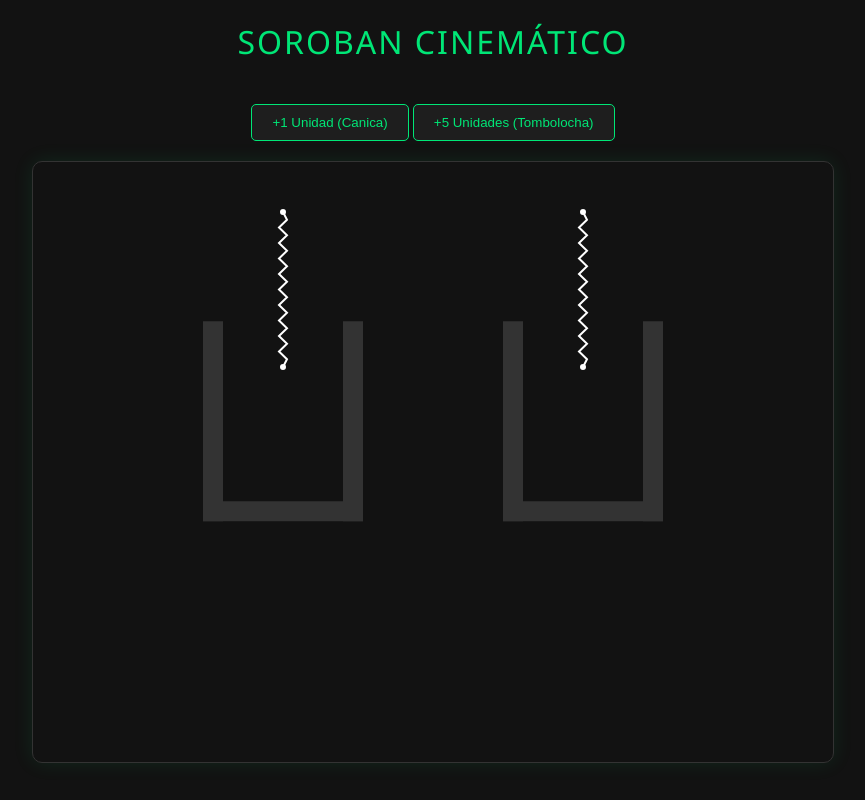
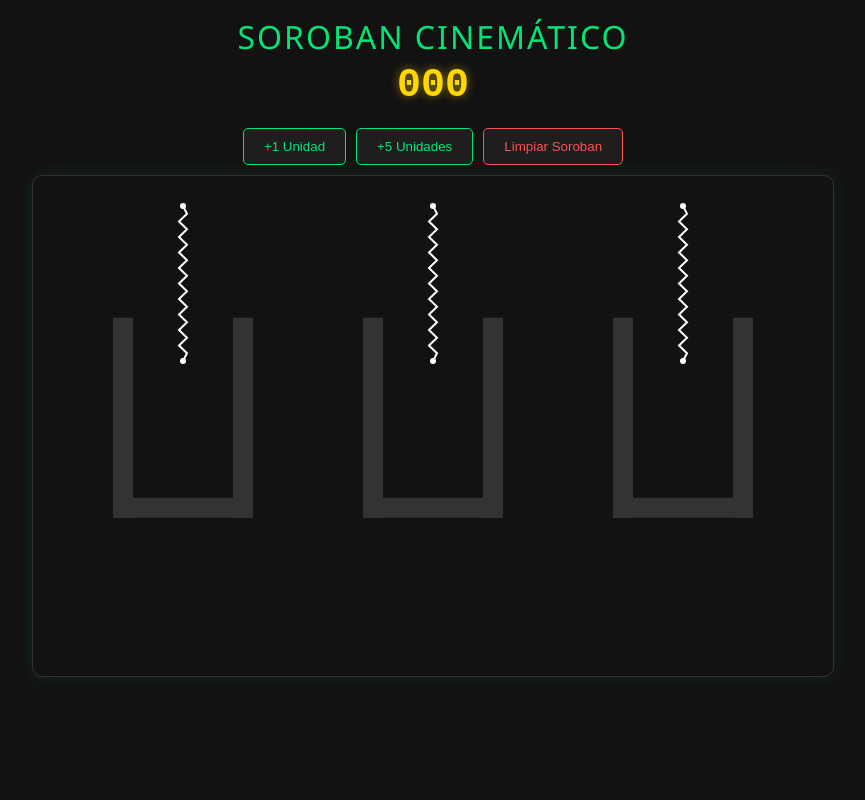
Before and after one commit to RenatoMRobles/Robles_Soroban_Cinematico, a Flask app: page / in a window 1280 px wide. Shown: the whole page, without its empty margins (207-1072 px from the left). Run offline with Flask 3, Linux system fonts and the light colour scheme.

Commit message:
Fase 3: HUD digital, Centenas y Boton Reset 1

```diff
--- a/templates/index.html
+++ b/templates/index.html
@@ -10,138 +10,161 @@
             color: #E0E0E0; font-family: 'Segoe UI', Tahoma, Geneva, Verdana, sans-serif;
             display: flex; flex-direction: column; align-items: center; overflow: hidden;
         }
-        h1 { margin-top: 20px; font-weight: 300; letter-spacing: 2px; color: #00E676; }
+        h1 { margin-top: 15px; font-weight: 300; letter-spacing: 2px; color: #00E676; margin-bottom: 5px; }
+
+        /* 🎛️ Estilo del Marcador Digital Holográfico */
+        #marcador {
+            font-size: 2.5em;
+            font-weight: bold;
+            color: #FFD700; /* Oro corporativo */
+            text-shadow: 0 0 10px rgba(255, 215, 0, 0.5);
+            margin-bottom: 10px;
+            font-family: 'Courier New', Courier, monospace;
+        }
+
         #canvas-container {
-            width: 800px; height: 600px; border: 1px solid #333;
-            box-shadow: 0 0 20px rgba(0, 230, 118, 0.1); border-radius: 10px; margin-top: 20px;
+            width: 800px; height: 500px; border: 1px solid #333;
+            box-shadow: 0 0 20px rgba(0, 230, 118, 0.1); border-radius: 10px; margin-top: 10px;
         }
-        .controls { margin-top: 20px; }
+        .controls { margin-top: 10px; display: flex; gap: 10px; }
         button {
             background-color: #1E1E1E; color: #00E676; border: 1px solid #00E676;
             padding: 10px 20px; border-radius: 5px; cursor: pointer; transition: all 0.3s ease;
         }
         button:hover { background-color: #00E676; color: #121212; }
+        .btn-reset { color: #FF5252; border-color: #FF5252; }
+        .btn-reset:hover { background-color: #FF5252; color: #121212; }
     </style>
 </head>
 <body>
     <h1>SOROBAN CINEMÁTICO</h1>
+    <div id="marcador">000</div>
+
     <div class="controls">
-        <button onclick="agregarCanica(1)">+1 Unidad (Canica)</button>
-        <button onclick="agregarCanica(5)">+5 Unidades (Tombolocha)</button>
+        <button onclick="agregarCanica(1)">+1 Unidad</button>
+        <button onclick="agregarCanica(5)">+5 Unidades</button>
+        <button class="btn-reset" onclick="limpiarSoroban()">Limpiar Soroban</button>
     </div>
     <div id="canvas-container"></div>
+
     <script>
-        // Inicialización y físicas por el equipo Robles y Robles 🏢✨
-        const Engine = Matter.Engine,
-              Render = Matter.Render,
-              Runner = Matter.Runner,
-              Bodies = Matter.Bodies,
-              Body = Matter.Body,
-              Constraint = Matter.Constraint,
+        // Motores y Lógica Cuántica por Robles y Robles 🏢✨
+        const Engine = Matter.Engine, Render = Matter.Render, Runner = Matter.Runner,
+              Bodies = Matter.Bodies, Body = Matter.Body, Constraint = Matter.Constraint,
               Composite = Matter.Composite;
 
         const engine = Engine.create();
         const render = Render.create({
             element: document.getElementById('canvas-container'),
             engine: engine,
-            options: { width: 800, height: 600, wireframes: false, background: 'transparent' }
+            options: { width: 800, height: 500, wireframes: false, background: 'transparent' }
         });
 
-        const opcionesPared = { render: { fillStyle: '#333' } };
+        const opPared = { render: { fillStyle: '#333' } };
 
-        // ==========================================
-        // 🏛️ 1. COLUMNA DE UNIDADES (Derecha)
-        // ==========================================
-        const baseU = Bodies.rectangle(550, 350, 160, 20, opcionesPared);
-        const izqU = Bodies.rectangle(480, 260, 20, 200, opcionesPared);
-        const derU = Bodies.rectangle(620, 260, 20, 200, opcionesPared);
+        // Función para construir columnas con gravedad (Código modular elegante 📐)
+        function crearColumna(x) {
+            const base = Bodies.rectangle(x, 350, 140, 20, opPared);
+            const izq = Bodies.rectangle(x - 60, 260, 20, 200, opPared);
+            const der = Bodies.rectangle(x + 60, 260, 20, 200, opPared);
+            const contenedor = Body.create({ parts: [base, izq, der], friction: 0.5, mass: 10, inertia: Infinity });
+            const ancla = Bodies.circle(x, 30, 10, { isStatic: true, render: { visible: false } });
+            const resorte = Constraint.create({
+                bodyA: ancla, bodyB: contenedor, pointB: { x: 0, y: -80 },
+                stiffness: 0.007, damping: 0.1, length: 150
+            });
+            Composite.add(engine.world, [contenedor, ancla, resorte]);
+            return contenedor; // Retornamos referencia si la necesitamos luego
+        }
 
-        const contenedorUnidades = Body.create({
-            parts: [baseU, izqU, derU], friction: 0.5, mass: 10, inertia: Infinity
-        });
+        // Instanciamos la arquitectura: Centenas(Izq), Decenas(Centro), Unidades(Der)
+        crearColumna(150); // Centenas
+        crearColumna(400); // Decenas
+        crearColumna(650); // Unidades
 
-        const anclaU = Bodies.circle(550, 50, 10, { isStatic: true, render: { visible: false } });
-        const resorteUnidades = Constraint.create({
-            bodyA: anclaU, bodyB: contenedorUnidades, pointB: { x: 0, y: -80 },
-            stiffness: 0.007, damping: 0.1, length: 150
-        });
+        // Variables Globales del Valor
+        let valUnidades = 0;
+        let valDecenas = 0;
+        let valCentenas = 0;
+        let canicasCuerpos = []; // Para poder borrarlas todas luego
 
-        // ==========================================
-        // 🏛️ 2. COLUMNA DE DECENAS (Izquierda)
-        // ==========================================
-        const baseD = Bodies.rectangle(250, 350, 160, 20, opcionesPared);
-        const izqD = Bodies.rectangle(180, 260, 20, 200, opcionesPared);
-        const derD = Bodies.rectangle(320, 260, 20, 200, opcionesPared);
+        // Actualizar el HUD en tiempo real
+        function actualizarMarcador() {
+            let total = valCentenas * 100 + valDecenas * 10 + valUnidades;
+            // Formatear a 3 dígitos (ej. 005, 042, 145)
+            document.getElementById('marcador').innerText = total.toString().padStart(3, '0');
+        }
 
-        const contenedorDecenas = Body.create({
-            parts: [baseD, izqD, derD], friction: 0.5, mass: 10, inertia: Infinity
-        });
+        function crearCanicaFisica(columna, valorVisual, tipo) {
+            let x = columna === 'unidades' ? 650 : (columna === 'decenas' ? 400 : 150);
 
-        const anclaD = Bodies.circle(250, 50, 10, { isStatic: true, render: { visible: false } });
-        const resorteDecenas = Constraint.create({
-            bodyA: anclaD, bodyB: contenedorDecenas, pointB: { x: 0, y: -80 },
-            stiffness: 0.007, damping: 0.1, length: 150
-        });
+            // Tamaños y colores corporativos
+            let radio = 15; let color = '#00E676'; let masa = 2; // Unidad base (1, 10, 100)
 
-        // Agregamos ambas infraestructuras al mundo
-        Composite.add(engine.world, [
-            contenedorUnidades, anclaU, resorteUnidades,
-            contenedorDecenas, anclaD, resorteDecenas
-        ]);
+            if (tipo === 'tombolocha') { // La de valor 5
+                radio = 30; color = '#FF4081'; masa = 10;
+            } else if (columna === 'decenas') {
+                radio = 25; color = '#2979FF'; masa = 5; // Decena base
+            } else if (columna === 'centenas') {
+                radio = 35; color = '#FFD700'; masa = 8; // Centena base (Oro)
+            }
 
-        // Variables de estado
-        let contadorUnidades = 0;
-        let contadorDecenas = 0;
-        let canicasUnidades = [];
-        let canicasDecenas = [];
-
-        // Función modular para crear canicas visuales
-        function crearCanicaFisica(columna, valor) {
-            let x = columna === 'unidades' ? 550 : 250;
-            // 1 = verde (15px), 5 = rosa (30px), 10 = azul corporativo (35px)
-            let radio = valor === 1 ? 15 : (valor === 5 ? 30 : 35);
-            let color = valor === 1 ? '#00E676' : (valor === 5 ? '#FF4081' : '#2979FF');
-            let masa = valor === 1 ? 2 : (valor === 5 ? 10 : 20);
-
-            let nuevaCanica = Bodies.circle(x, 80, radio, {
-                restitution: 0.5, mass: masa, render: { fillStyle: color }
-            });
-
-            if(columna === 'unidades') canicasUnidades.push(nuevaCanica);
-            else canicasDecenas.push(nuevaCanica);
-
+            let nuevaCanica = Bodies.circle(x, 60, radio, { restitution: 0.5, mass: masa, render: { fillStyle: color } });
+            canicasCuerpos.push(nuevaCanica);
             Composite.add(engine.world, nuevaCanica);
         }
 
+        function limpiarSoroban() {
+            // Eliminar todas las canicas físicas
+            canicasCuerpos.forEach(c => Composite.remove(engine.world, c));
+            canicasCuerpos = [];
+            // Resetear valores lógicos
+            valUnidades = 0; valDecenas = 0; valCentenas = 0;
+            actualizarMarcador();
+        }
+
         function agregarCanica(valor) {
-            contadorUnidades += valor;
+            valUnidades += valor;
 
-            // 1. Instanciar la canica visualmente
-            crearCanicaFisica('unidades', valor);
+            // Instanciar físicamente
+            crearCanicaFisica('unidades', valor, valor === 5 ? 'tombolocha' : 'normal');
 
-            // 2. Verificar si rompimos la barrera del 10
-            if (contadorUnidades >= 10) {
-                // El setTimeout crea un suspenso visual de medio segundo antes de agrupar
+            // Lógica en Cascada 🌊 (Unidades -> Decenas -> Centenas)
+            if (valUnidades >= 10) {
                 setTimeout(() => {
-                    console.log("¡Límite alcanzado! Transfiriendo masa a las Decenas...");
+                    let excedenteU = valUnidades - 10;
+                    valUnidades = excedenteU;
+                    valDecenas += 1; // Subimos una decena
 
-                    let excedente = contadorUnidades - 10;
+                    // Limpiar gráficamente SOLO unidades (Por ahora limpiamos todo el canvas por simplicidad física)
+                    // Para un efecto preciso, en el futuro filtraremos por coordenadas X
+                    limpiarSoroban();
 
-                    // Pulverizar las unidades físicas actuales (El rebote será glorioso)
-                    canicasUnidades.forEach(c => Composite.remove(engine.world, c));
-                    canicasUnidades = [];
-                    contadorUnidades = excedente;
+                    // Reconstruir estado actual en cadena
+                    valUnidades = excedenteU;
+                    valDecenas += 1;
 
-                    // Instanciar 1 canica en la columna de DECENAS
-                    contadorDecenas += 10;
-                    crearCanicaFisica('decenas', 10);
+                    // Desborde a Centenas
+                    if(valDecenas >= 10) {
+                        let excedenteD = valDecenas - 10;
+                        valDecenas = excedenteD;
+                        valCentenas += 1;
+                    }
 
-                    // Recrear las canicas sobrantes en unidades (Si metiste un 5 teniendo un 9, te sobran 4)
-                    for(let i = 0; i < excedente; i++) {
-                        crearCanicaFisica('unidades', 1);
-                    }
-                }, 600); // 600 milisegundos de gracia 🕒
+                    // Renderizar el nuevo estado
+                    for(let i=0; i<valCentenas; i++) crearCanicaFisica('centenas', 100, 'normal');
+                    for(let i=0; i<valDecenas; i++) crearCanicaFisica('decenas', 10, 'normal');
+
+                    // Logica de re-renderizado de unidades (Optimizando tomo y uno)
+                    let reconstruir5 = Math.floor(valUnidades / 5);
+                    let reconstruir1 = valUnidades % 5;
+                    for(let i=0; i<reconstruir5; i++) crearCanicaFisica('unidades', 5, 'tombolocha');
+                    for(let i=0; i<reconstruir1; i++) crearCanicaFisica('unidades', 1, 'normal');
+
+                    actualizarMarcador();
+                }, 500); // 🕒 Suspenso de medio segundo
             }
+            actualizarMarcador();
         }
 
         Render.run(render);
```
